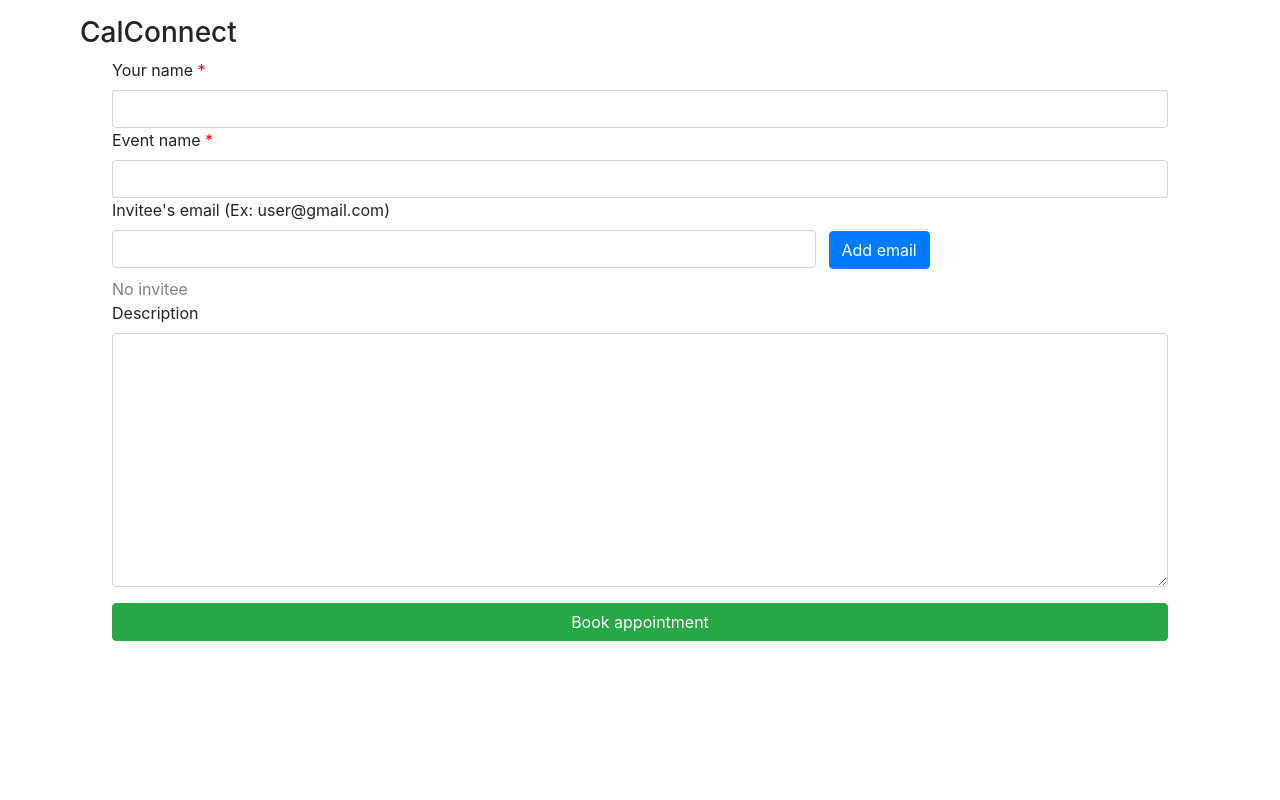
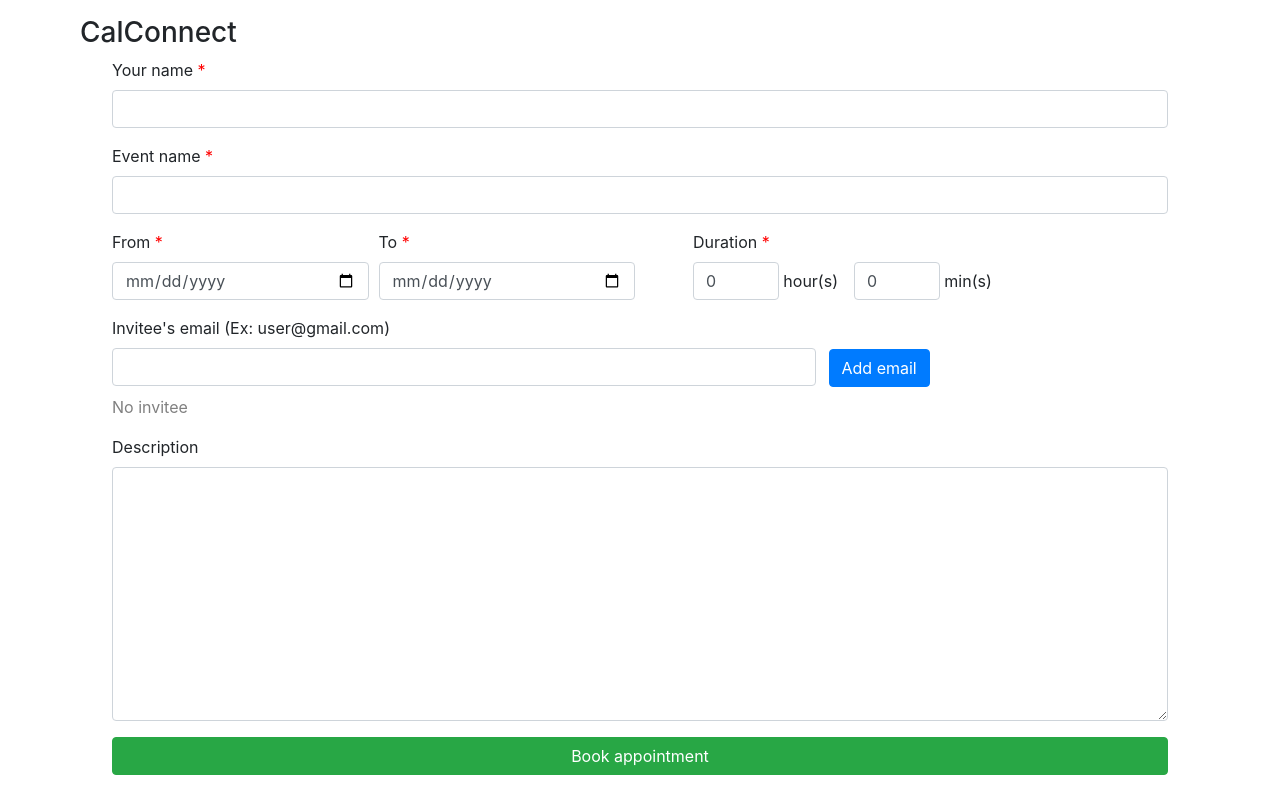
Before and after one commit to willtraweek/calconnect, a Flask app: page / in a window 1280 px wide. Run offline with Flask 2, Linux system fonts and the light colour scheme; some libraries are stand-ins or nearby versions.

Commit message:
add date and duration

```diff
--- a/static/script.js
+++ b/static/script.js
@@ -47,9 +47,8 @@ function showEmails() {
 
 // Sign-in success callback
 function onLoginSuccess(googleUser) {
-  // Get the Google profile data (basic)
-  var profile = googleUser.getBasicProfile();
   // Retrieve the Google account data
+  console.log(googleUser)
   gapi.client.load('oauth2', 'v2', function () {
     var request = gapi.client.oauth2.userinfo.get({
         'userId': 'me'
@@ -83,7 +82,6 @@ function renderButton() {
 
 // Sign out the user
 function signOut() {
-  console.log("hi");
   var auth2 = gapi.auth2.getAuthInstance();
   auth2.signOut().then(function () {
     document.getElementById("user-welcome").style.display = "none";
--- a/templates/index.html
+++ b/templates/index.html
@@ -26,28 +26,59 @@
   <main class="main-form">
     <h3>CalConnect</h3>
     <div id="form-body">
-      <form class="form-group">
+      <form>
+        <div class="form-group">
           <label for="input-name" class="required">Your name</label>
           <input type="text" required class="form-control" id="input-name">
+        </div>
+        <div class="form-group">
+          <label for="input-event" class="required">Event name</label>
+          <input type="text" id="input-event" required class="form-control">
+        </div>
 
-        <label for="input-event" class="required">Event name</label>
-        <input type="text" id="input-event" required class="form-control" >
+        <div class="form-row">
+          <div class="form-group col-md-3">
+            <label for="input-start-date" class="required">From</label>
+            <input type="date" class="form-control" id="input-start-date" required>
+          </div>
+          <div class="form-group col-md-3">
+            <label for="input-end-date" class="required">To</label>
+            <input type="date" class="form-control" id="input-end-date" required>
+          </div>
+          <div class="col-md-4 ml-5">
+            <div>
+              <label for="input-duration-hour" class="required">Duration</label>
+            </div>
+            <div class="form-inline">
+              <input id='input-hour' type='number' min='0' max='24' value="0" class="form-control col-md-3">
+              <label for='h' class="ml-1 mr-3">hour(s)</label>
+              <input id='input-min' type='number' min='0' max='59' value="0" class="form-control col-md-3">
+              <label for='m' class="ml-1">min(s)</label>
+            </div>
+          </div>
+        </div>
 
+        <div class="form-group">
           <div>
             <label for="input-invitee">Invitee's email (Ex: user@gmail.com)</label>
           </div>
           <input type="email"
                  class="form-control col-md-8 d-inline"
-               id="input-invitee">
+                 id="input-invitee"
+          >
           <button type="button"
                   class="ml-2 btn btn-primary"
                   onclick=addEmail()>
             Add email
           </button>
-        <div id="invitee-list" class="mt-2">
+          <div id="invitee-list" class="mt-2"></div>
         </div>
+
+        <div class="form-group">
           <label for="input-description">Description</label>
           <textarea id="input-description" class="form-control" rows="10"></textarea>
+        </div>
+
         <button class="mt-3 btn btn-block btn-success">
           Book appointment
         </button>
```
Lines whose indentation alone changed are shown as unchanged.
